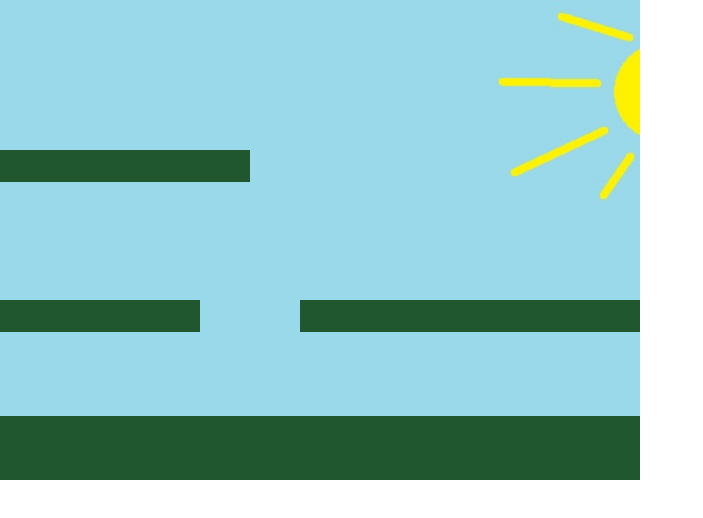
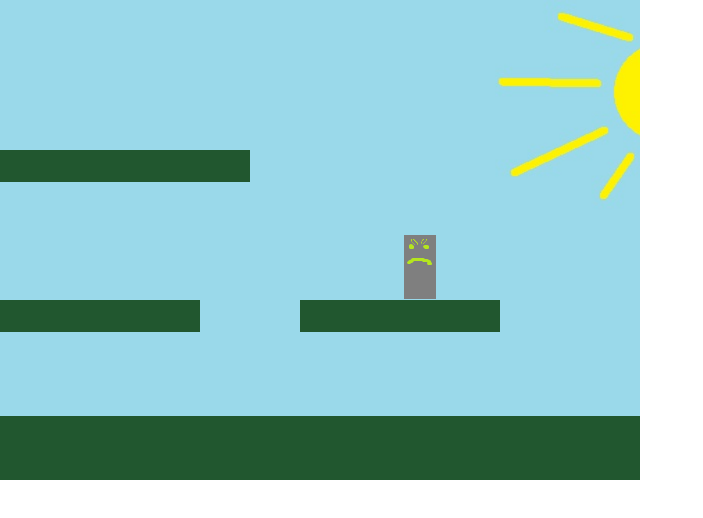
Before and after one commit to hasot/nav2018, a plain HTML site: page main.html in a window 1280 px wide. Shown: the whole page, without its empty margins (0-703 px from the left). Drawn offline with Linux system fonts and the light colour scheme; animation ran at ten frames a second.

Commit message:
add enemy

```diff
--- /dev/null
+++ b/js/enemy.js
@@ -0,0 +1,22 @@
+Enemy = function(x, y, minX, maxX, game)
+{
+    this.minX = minX;
+    this.maxX = maxX;
+    this.game = game;
+
+    this.sprite = game.add.sprite(x, y, 'enemy');
+    game.physics.enable(this.sprite, Phaser.Physics.ARCADE);
+
+    this.direction = -1;
+    this.speed = 70;
+};
+
+Enemy.prototype.update = function()
+{
+    if (this.sprite.body.x < this.minX)
+        this.direction = 1;
+    else if (this.sprite.body.x > this.maxX)
+        this.direction = -1;
+
+    this.sprite.body.velocity.x = this.speed * this.direction;
+};
--- a/main.html
+++ b/main.html
@@ -4,6 +4,7 @@
 	<meta charset="UTF-8" />
 	<title>Phaser - Making your first game, part 1</title>
     <script src="js/phaser.min.js"></script>
+    <script src="js/enemy.js"></script>
     <style type="text/css">
         body {
             margin: 0;
@@ -14,11 +15,13 @@
 
 <script type="text/javascript">
 var game = new Phaser.Game(640, 480, Phaser.AUTO, '', { preload: preload, create: create, update: update });
+
 function preload() {
     game.load.image('background', 'assets/level1Background.png');
     game.load.image('ground', 'assets/platform.png');
+    game.load.image('enemy', 'assets/enemy.png');
+}
 
-}
 function create() {
      //  We're going to be using physics, so enable the Arcade Physics system
      game.physics.startSystem(Phaser.Physics.ARCADE);
@@ -45,6 +48,8 @@ function create() {
 
     ledge.body.immovable = true;
 
+    ledge.scale.setTo(0.5, 1);
+
     ledge = platforms.create(-200, 300, 'ground');
 
     ledge.body.immovable = true;
@@ -52,8 +57,13 @@ function create() {
     ledge = platforms.create(-150, 150, 'ground');
 
     ledge.body.immovable = true;
+
+	enemy = new Enemy(460, 235, 320, 460, game);
 }
-function update() {
+
+function update()
+{
+	enemy.update();
 }
 </script>
 
```
Also changed, not shown: assets/enemy.png (added).
